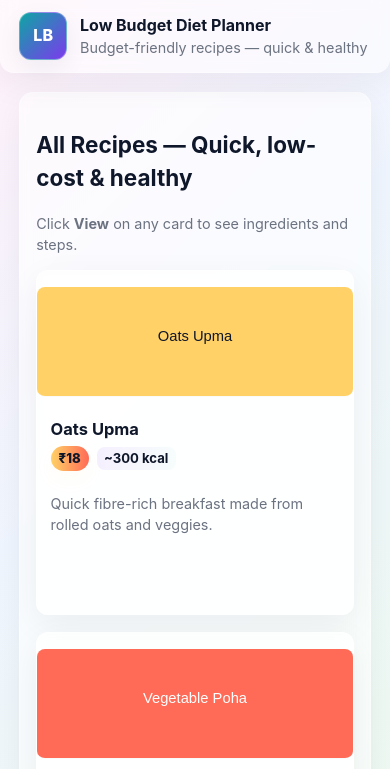
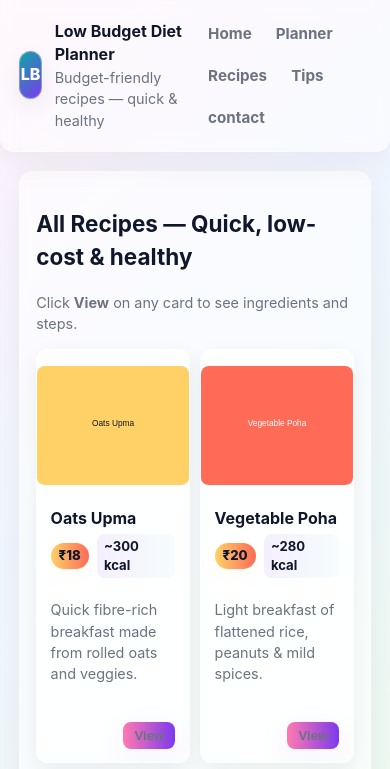
Before and after one commit to Redvatsu/low-budget-diet-planner, a plain HTML site: page recipes.html in a window 390 px wide. Shown: the top 769 px of the page. Drawn offline with Linux system fonts and the light colour scheme.

Commit message:
fixed mobile issues
ig now i can see nav on mobile

```diff
--- a/stylealt.css
+++ b/stylealt.css
@@ -492,4 +492,69 @@ input[type="text"], input[type="number"], select, textarea {
 .muted { color: var(--muted); font-size: .95rem; }
 .hint { font-size: .9rem; color: var(--muted); margin-top: .4rem; }
 
+
+/* ---------- Mobile fixes: keep nav visible + recipe grid 2-col ---------- */
+/* Drop this at the end of your style.css */
+
+@media (max-width: 980px) {
+  /* Keep hero stacked but maintain nav visibility (horizontal scrollable nav) */
+  .hero { grid-template-columns: 1fr; gap: 0.9rem; }
+
+  /* show nav on mobile as a horizontal scrollable row instead of hiding it */
+  .nav {
+    display: flex !important;
+    gap: 0.5rem;
+    align-items: center;
+    overflow-x: auto;
+    -webkit-overflow-scrolling: touch;
+    padding-bottom: 0.25rem;
+    margin-top: 0.35rem;
+    scrollbar-width: thin;
+  }
+  .nav a {
+    white-space: nowrap;
+    padding: 0.45rem 0.65rem;
+    font-size: 0.95rem;
+  }
+}
+
+/* Make recipe grid show 2 columns on most phones, 1 column on very narrow screens */
+@media (max-width: 640px) {
+  .recipes-grid {
+    grid-template-columns: repeat(2, minmax(0, 1fr));
+    gap: 0.6rem;
+  }
+
+  /* Slightly smaller card image height for phones */
+  .recipe-card img { height: 120px; }
+
+  /* Avoid big lift/scale on touch devices */
+  .recipe-card,
+  .recipe-card:hover,
+  .recipe-card:focus-within {
+    transform: none !important;
+    box-shadow: var(--shadow-sm);
+  }
+
+  /* Don't rely on hover action reveal — keep buttons visible */
+  .recipe-card .card-actions {
+    opacity: 1 !important;
+    transform: translateY(0) !important;
+    padding-bottom: 0.8rem;
+  }
+
+  /* make headings and small text fit better */
+  .recipe-card h4 { font-size: 1rem; }
+  .recipe-card .meta { font-size: 0.82rem; }
+
+  /* If your nav still looks cramped, tighten it slightly */
+  .nav a { padding: 0.35rem 0.5rem; font-weight: 700; }
+}
+
+/* Edge: very small screens (<=360px) — fallback to single column */
+@media (max-width: 360px) {
+  .recipes-grid { grid-template-columns: 1fr; }
+  .recipe-card img { height: 100px; }
+}
+
 /* end of style.css (updated) */
```
